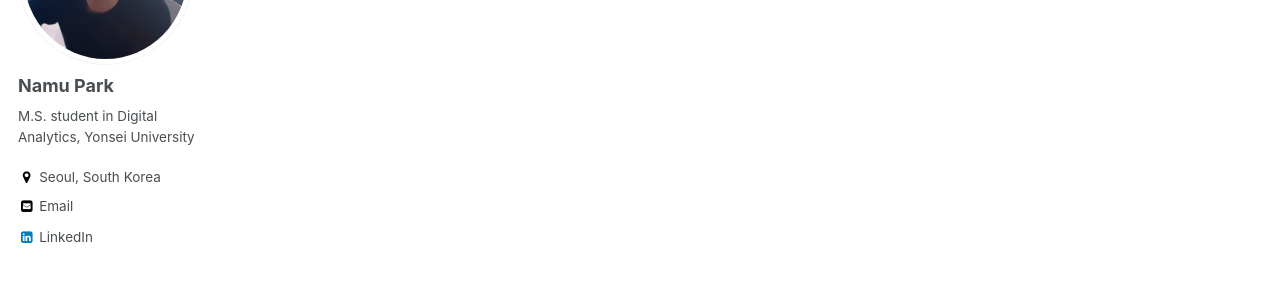
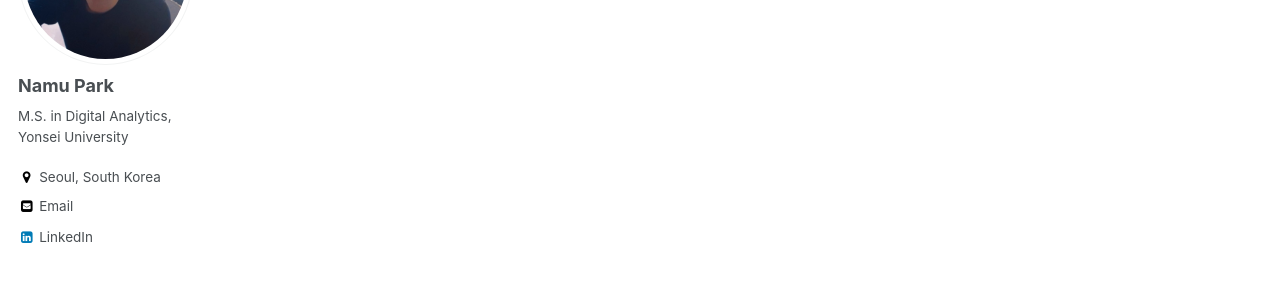
Before and after one commit to namupark/namupark.github.io, a Jekyll site: the page built from _pages/about.md, in a window 1280 px wide. Shown: the part 230-530 px from the top of the page. Built offline with Jekyll 4.4.1, drawn with Linux system fonts in a browser that asks for light colours.

Commit message:
no message

```diff
--- a/_config.yml
+++ b/_config.yml
@@ -84,7 +84,7 @@ analytics:
 author:
   name             : "Namu Park"
   avatar           : "사진후보2.jpg"
-  bio              : 'M.S. student in Digital Analytics, Yonsei University'
+  bio              : 'M.S. in Digital Analytics, Yonsei University'
   location         : "Seoul, South Korea"
   employer         :
   googlescholar    :
```
